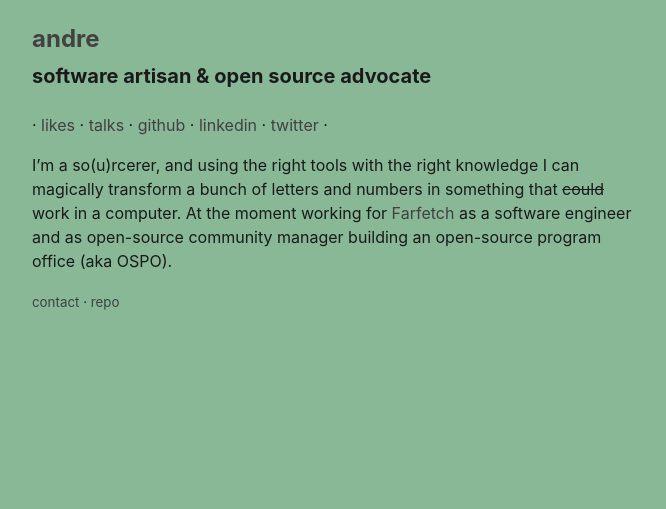
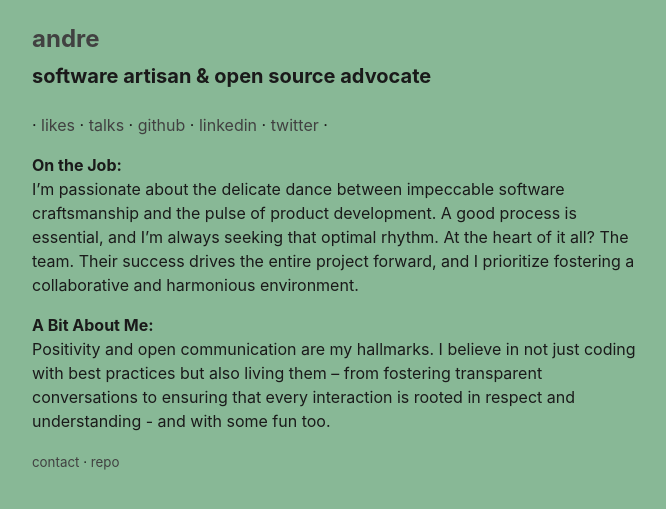
Before and after one commit to 3cpt/3cpt.github.io, a Jekyll site: the page built from index.md, in a window 1280 px wide. Shown: the top 509 px of the page, without its empty margins (304-970 px from the left). Built offline with Jekyll 4.4.1, drawn with Linux system fonts in a browser that asks for light colours.

Commit message:
update description

```diff
--- a/index.md
+++ b/index.md
@@ -4,5 +4,8 @@ title: andre
 permalink: /
 ---
 
-I'm a so(u)rcerer, and using the right tools with the right knowledge I can magically transform a bunch of letters and numbers in something that ~~could~~ work in a computer.
-At the moment working for [Farfetch](https://farfetchcareers.com) as a software engineer and as open-source community manager building an open-source program office (aka OSPO).
+**On the Job:**
+I'm passionate about the delicate dance between impeccable software craftsmanship and the pulse of product development. A good process is essential, and I'm always seeking that optimal rhythm. At the heart of it all? The team. Their success drives the entire project forward, and I prioritize fostering a collaborative and harmonious environment.
+
+**A Bit About Me:**
+Positivity and open communication are my hallmarks. I believe in not just coding with best practices but also living them – from fostering transparent conversations to ensuring that every interaction is rooted in respect and understanding - and with some fun too.
```
